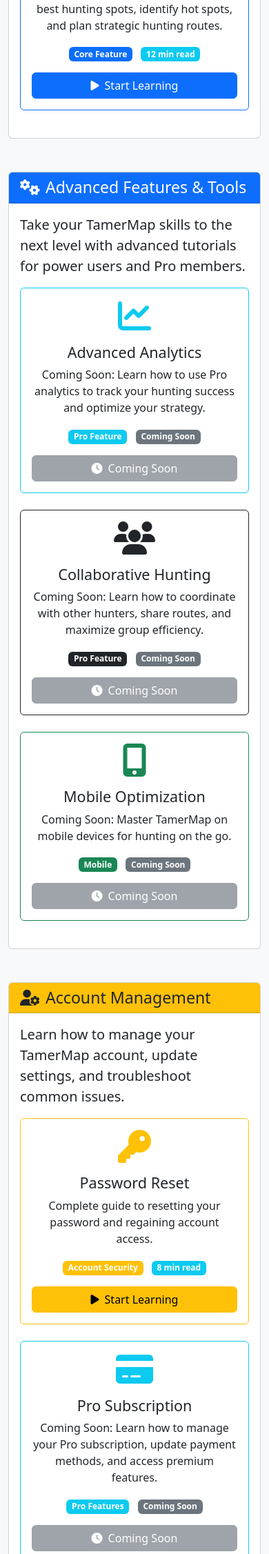
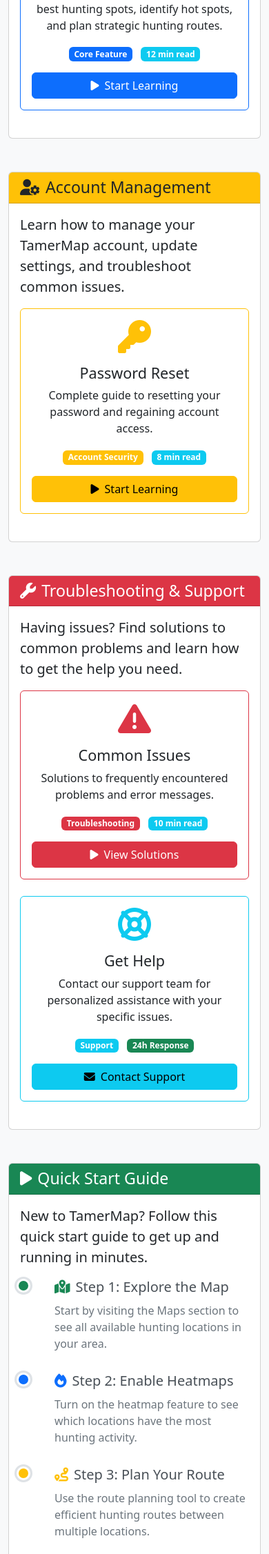
Before and after one commit to mdevore111/tamermap2, a Flask app: page /site-tutorials in a window 390 px wide. Shown: the part 1184-3437 px from the top of the page at 69% size. Run offline with Flask 3, Linux system fonts and the light colour scheme; parts of the project's set-up code (start-up, migrations or seed data) failed here and were passed over; some libraries are stand-ins or nearby versions.

Commit message:
Remove non-existent Advanced Features & Tools section from tutorials
- Remove entire 'Advanced Features & Tools' section with Coming Soon features
- Remove Advanced Analytics, Collaborative Hunting, and Mobile Optimization cards
- Remove Coming Soon Pro Subscription and Account Settings cards
- Update support links to point to support page instead of contact
- Clean up tutorials page to only show existing, functional features
- Eliminates confusion from promised features that don't exist

```diff
--- a/templates/site-tutorials.html
+++ b/templates/site-tutorials.html
@@ -112,70 +112,6 @@
     </div>
   </section>
 
-  <!-- Advanced Features Section -->
-  <section class="mb-5">
-    <div class="card">
-      <div class="card-header bg-primary text-white">
-        <h2 class="h3 mb-0"><i class="fas fa-cogs me-2"></i>Advanced Features & Tools</h2>
-      </div>
-      <div class="card-body">
-        <p class="lead">Take your TamerMap skills to the next level with advanced tutorials for power users and Pro members.</p>
-
-        <div class="row">
-          <div class="col-lg-4 col-md-6 mb-4">
-            <div class="card h-100 border-info">
-              <div class="card-body text-center">
-                <i class="fas fa-chart-line fa-3x text-info mb-3"></i>
-                <h4 class="card-title">Advanced Analytics</h4>
-                <p class="card-text">Coming Soon: Learn how to use Pro analytics to track your hunting success and optimize your strategy.</p>
-                <div class="mt-3">
-                  <span class="badge bg-info me-2">Pro Feature</span>
-                  <span class="badge bg-secondary">Coming Soon</span>
-                </div>
-                <button class="btn btn-secondary mt-3 w-100" disabled>
-                  <i class="fas fa-clock me-2"></i>Coming Soon
-                </button>
-              </div>
-            </div>
-          </div>
-
-          <div class="col-lg-4 col-md-6 mb-4">
-            <div class="card h-100 border-dark">
-              <div class="card-body text-center">
-                <i class="fas fa-users fa-3x text-dark mb-3"></i>
-                <h4 class="card-title">Collaborative Hunting</h4>
-                <p class="card-text">Coming Soon: Learn how to coordinate with other hunters, share routes, and maximize group efficiency.</p>
-                <div class="mt-3">
-                  <span class="badge bg-dark me-2">Pro Feature</span>
-                  <span class="badge bg-secondary">Coming Soon</span>
-                </div>
-                <button class="btn btn-secondary mt-3 w-100" disabled>
-                  <i class="fas fa-clock me-2"></i>Coming Soon
-                </button>
-              </div>
-            </div>
-          </div>
-
-          <div class="col-lg-4 col-md-6 mb-4">
-            <div class="card h-100 border-success">
-              <div class="card-body text-center">
-                <i class="fas fa-mobile-alt fa-3x text-success mb-3"></i>
-                <h4 class="card-title">Mobile Optimization</h4>
-                <p class="card-text">Coming Soon: Master TamerMap on mobile devices for hunting on the go.</p>
-                <div class="mt-3">
-                  <span class="badge bg-success me-2">Mobile</span>
-                  <span class="badge bg-secondary">Coming Soon</span>
-                </div>
-                <button class="btn btn-secondary mt-3 w-100" disabled>
-                  <i class="fas fa-clock me-2"></i>Coming Soon
-                </button>
-              </div>
-            </div>
-          </div>
-        </div>
-      </div>
-    </div>
-  </section>
 
   <!-- Account Management Section -->
   <section class="mb-5">
@@ -204,39 +140,6 @@
             </div>
           </div>
 
-          <div class="col-lg-4 col-md-6 mb-4">
-            <div class="card h-100 border-info">
-              <div class="card-body text-center">
-                <i class="fas fa-credit-card fa-3x text-info mb-3"></i>
-                <h4 class="card-title">Pro Subscription</h4>
-                <p class="card-text">Coming Soon: Learn how to manage your Pro subscription, update payment methods, and access premium features.</p>
-                <div class="mt-3">
-                  <span class="badge bg-info me-2">Pro Features</span>
-                  <span class="badge bg-secondary">Coming Soon</span>
-                </div>
-                <button class="btn btn-secondary mt-3 w-100" disabled>
-                  <i class="fas fa-clock me-2"></i>Coming Soon
-                </button>
-              </div>
-            </div>
-          </div>
-
-          <div class="col-lg-4 col-md-6 mb-4">
-            <div class="card h-100 border-primary">
-              <div class="card-body text-center">
-                <i class="fas fa-cog fa-3x text-primary mb-3"></i>
-                <h4 class="card-title">Account Settings</h4>
-                <p class="card-text">Coming Soon: Customize your TamerMap experience with personalized settings and preferences.</p>
-                <div class="mt-3">
-                  <span class="badge bg-primary me-2">Customization</span>
-                  <span class="badge bg-secondary">Coming Soon</span>
-                </div>
-                <button class="btn btn-secondary mt-3 w-100" disabled>
-                  <i class="fas fa-clock me-2"></i>Coming Soon
-                </button>
-              </div>
-            </div>
-          </div>
         </div>
       </div>
     </div>
@@ -279,7 +182,7 @@
                   <span class="badge bg-info me-2">Support</span>
                   <span class="badge bg-success">24h Response</span>
                 </div>
-                <a href="{{ url_for('public.send_message', type='contact') }}" class="btn btn-info mt-3 w-100">
+                <a href="{{ url_for('public.send_message', type='support') }}" class="btn btn-info mt-3 w-100">
                   <i class="fas fa-envelope me-2"></i>Contact Support
                 </a>
               </div>
@@ -377,7 +280,7 @@
     </div>
 
     <div class="mt-4">
-      <p class="text-muted">Need help with something specific? <a href="{{ url_for('public.send_message', type='contact') }}">Contact our support team</a> for personalized assistance.</p>
+      <p class="text-muted">Need help with something specific? <a href="{{ url_for('public.send_message', type='support') }}">Contact our support team</a> for personalized assistance.</p>
     </div>
   </div>
 </div>
```
